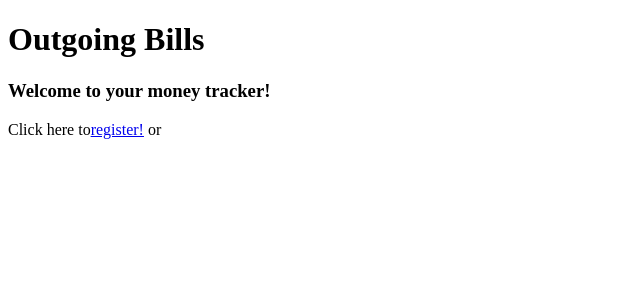
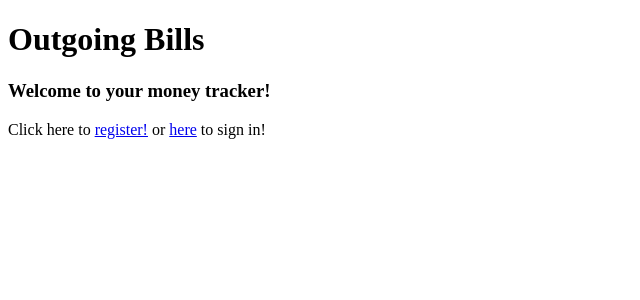
Before and after one commit to smtbore/Outgoing-Bills, a Flask app: page / in a window 1280 px wide. Shown: the part 44-344 px from the top of the page, without its empty margins (0-640 px from the left). Run offline with Flask 2, Linux system fonts and the light colour scheme; data that the repository does not hold is empty.

Commit message:
ammended home page view depending on authentication

```diff
--- a/application/templates/home.html
+++ b/application/templates/home.html
@@ -14,6 +14,6 @@
 {% endfor %}
 {% else %}
 <h3>Welcome to your money tracker!</h3>
-<p>Click here to<a href="{{ url_for('register') }}">register!</a> or <a href="{{ url_for('login') }}"></a></p>
+<p>Click here to <a href="{{ url_for('register') }}">register!</a> or <a href="{{ url_for('login') }}">here</a> to sign in!</p>
 {% endif %}
 {% endblock %}
```
